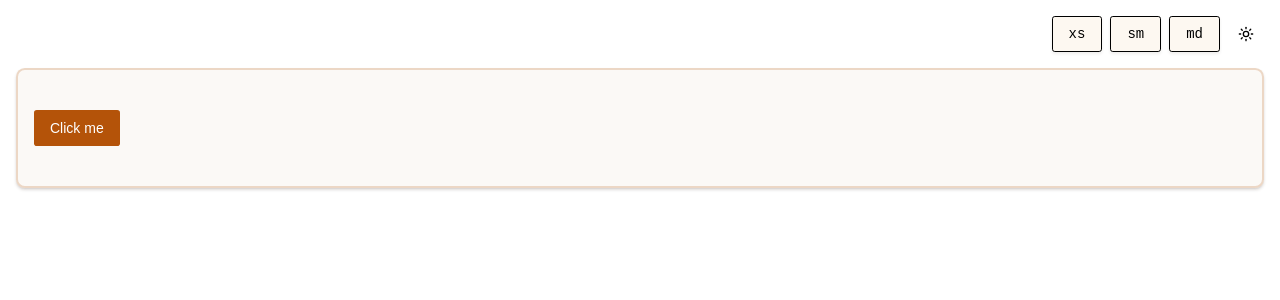
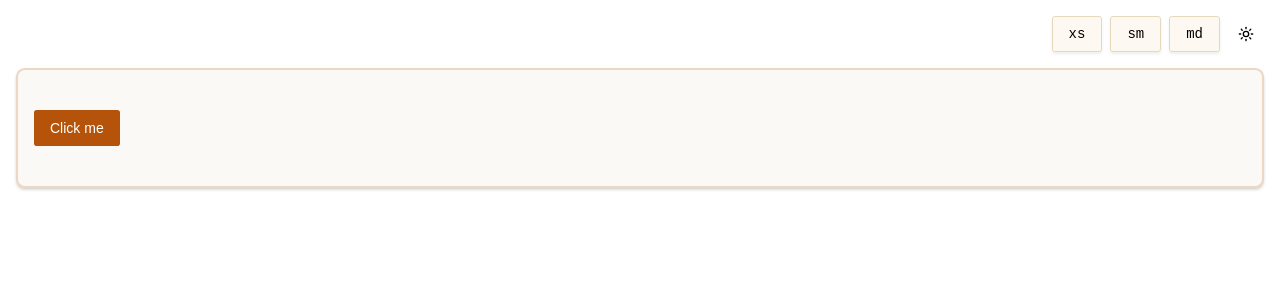
Before and after one commit to wzulfikar/web-boilerplate, a Next.js app: page /~dev/ui in a window 1280 px wide. Shown: the top 300 px of the page. Built offline with nearby package versions, Linux system fonts and the light colour scheme.

Commit message:
tweak toggle

```diff
--- a/src/app/globals-custom-theme-example.css
+++ b/src/app/globals-custom-theme-example.css
@@ -1,3 +1,5 @@
+/* From tweakcn solar-dusk theme */
+
 @import "tailwindcss";
 @import "tw-animate-css";
 
--- a/src/app/layout.tsx
+++ b/src/app/layout.tsx
@@ -1,5 +1,6 @@
 import type { Metadata } from 'next'
 import { Geist, Geist_Mono } from 'next/font/google'
+// import './globals.css'
 import './globals-custom-theme-example.css'
 import { ThemeProvider } from 'next-themes'
 
--- a/src/app/~dev/ui/layout.tsx
+++ b/src/app/~dev/ui/layout.tsx
@@ -52,8 +52,7 @@
     <Button
       className={cn(
         'font-mono transition bg-accent/20',
-        label === value &&
-          'border-2 border-inset border-foreground/80 dark:border-foreground font-bold',
+        label === value ? 'border-2 font-bold underline' : '',
       )}
       variant="outline"
       onClick={() => onChange(label === value ? ('default' as T) : label)}
--- a/src/components/ui/button.tsx
+++ b/src/components/ui/button.tsx
@@ -13,7 +13,7 @@
         destructive:
           'bg-destructive text-white hover:bg-destructive/90 focus-visible:ring-destructive/20 dark:focus-visible:ring-destructive/40 dark:bg-destructive/60',
         outline:
-          'border bg-background shadow-xs hover:bg-accent hover:text-accent-foreground dark:bg-input/30 dark:border-input dark:hover:bg-input/50',
+          'border border-border bg-background shadow-xs hover:bg-accent hover:text-accent-foreground dark:bg-input/30 dark:border-input dark:hover:bg-input/50',
         secondary:
           'bg-secondary text-secondary-foreground hover:bg-secondary/80',
         ghost:
```
